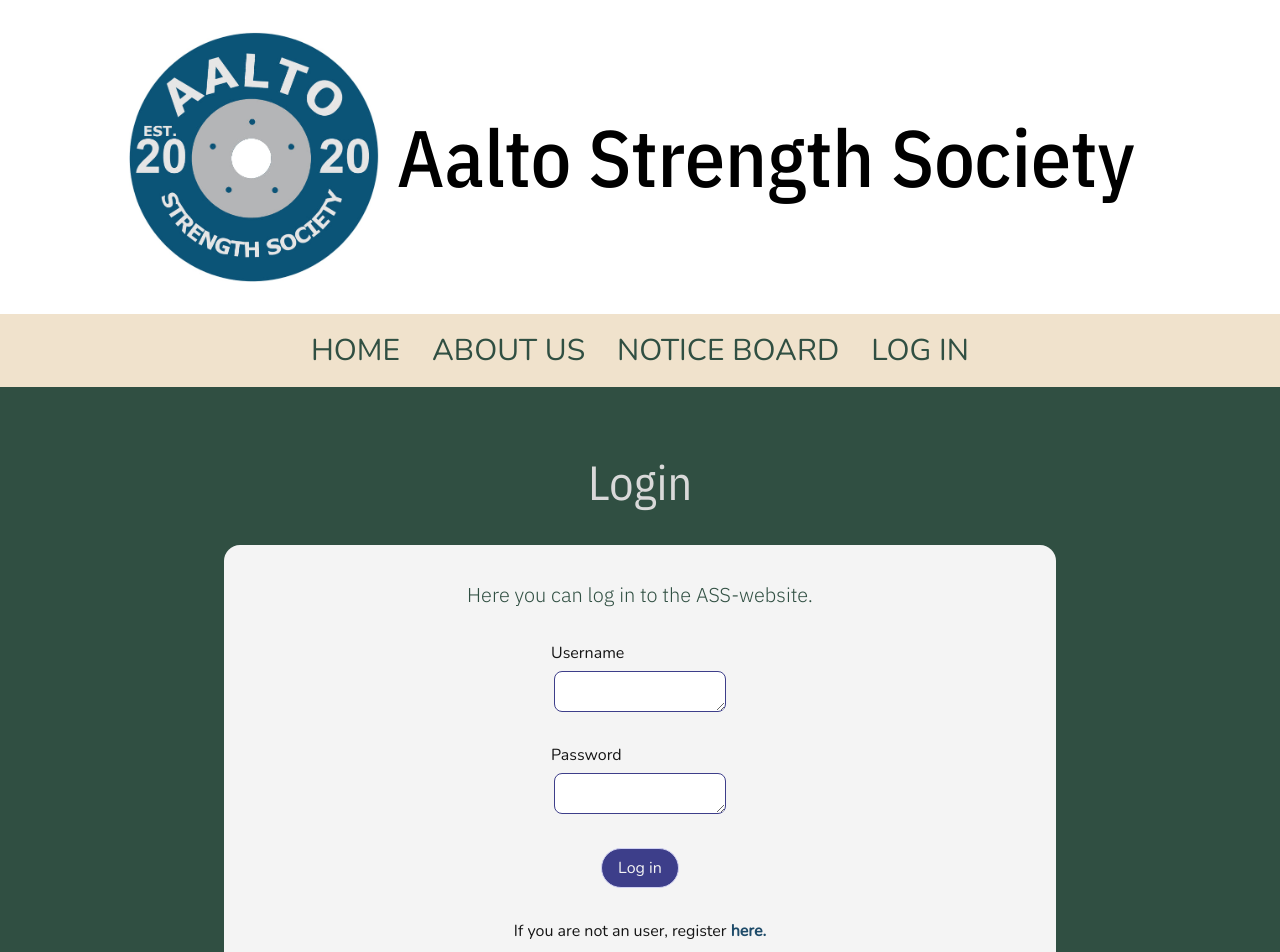
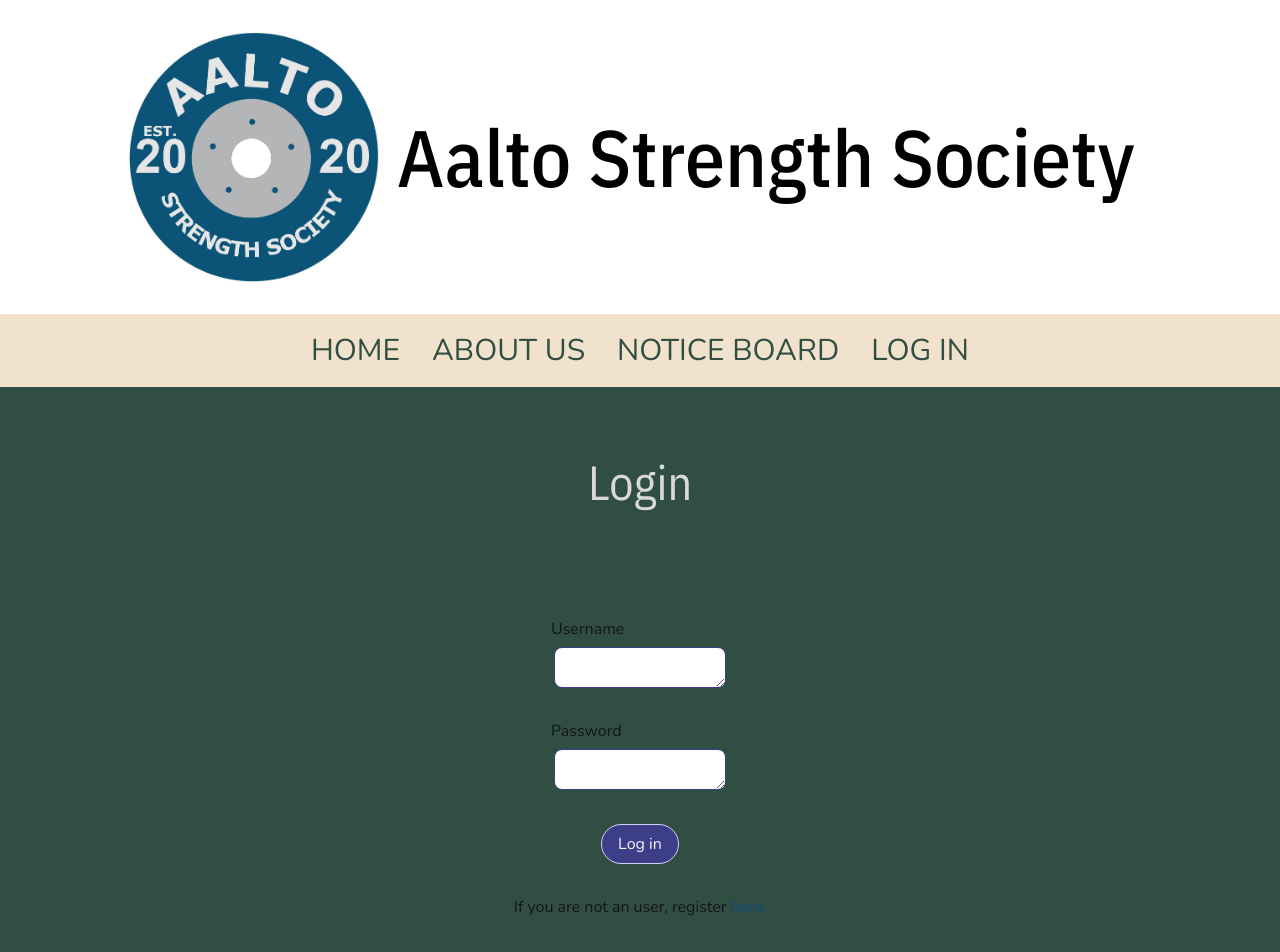
Before and after one commit to Testodus/Aalto-Strength-Society, a React (Create React App) app in the folder client/: page /login in a window 1280 px wide. Shown: the top 952 px of the page. Built offline with nearby package versions, Linux system fonts and the light colour scheme.

Commit message:
cleanup for demo

```diff
--- a/client/src/assets/noticeBoardDummy.tsx
+++ b/client/src/assets/noticeBoardDummy.tsx
@@ -147,7 +147,7 @@
     email: 'Henna.com',
     contactInformation: 'Telegram: @theGymLover123',
     favoriteLift: 'Lifting groceries',
-    profilePictureSrc: 'Henna`s profile pic',
+    profilePictureSrc: 'GymLovers`s profile pic',
   },
   {
     userID: '2',
--- a/client/src/shared-styles.ts
+++ b/client/src/shared-styles.ts
@@ -160,20 +160,17 @@
   flex-direction: column;
   align-items: center;
   justify-content: center;
-  width: 100%;
-  max-width: 400px;
+  width: min-content;
 `;
 
 // DIVS
 
 export const RoundDivLight = styled.div`
-  background: #f4f4f4;
+  background: ##1d4032;
   border-radius: 1rem;
-  padding: 1rem;
-  max-width: 800px;
+  max-width: 700px;
   width: 100%;
-  margin: 1rem;
-
+  padding: 0.5rem;
   display: flex;
   align-items: center;
   justify-content: center;
@@ -188,4 +185,7 @@
   justify-content: center;
   align-items: center;
   flex-direction: column;
+  @media only screen and (max-width: 500px) {
+    padding: 0rem 1rem;
+  }
 `;
```
